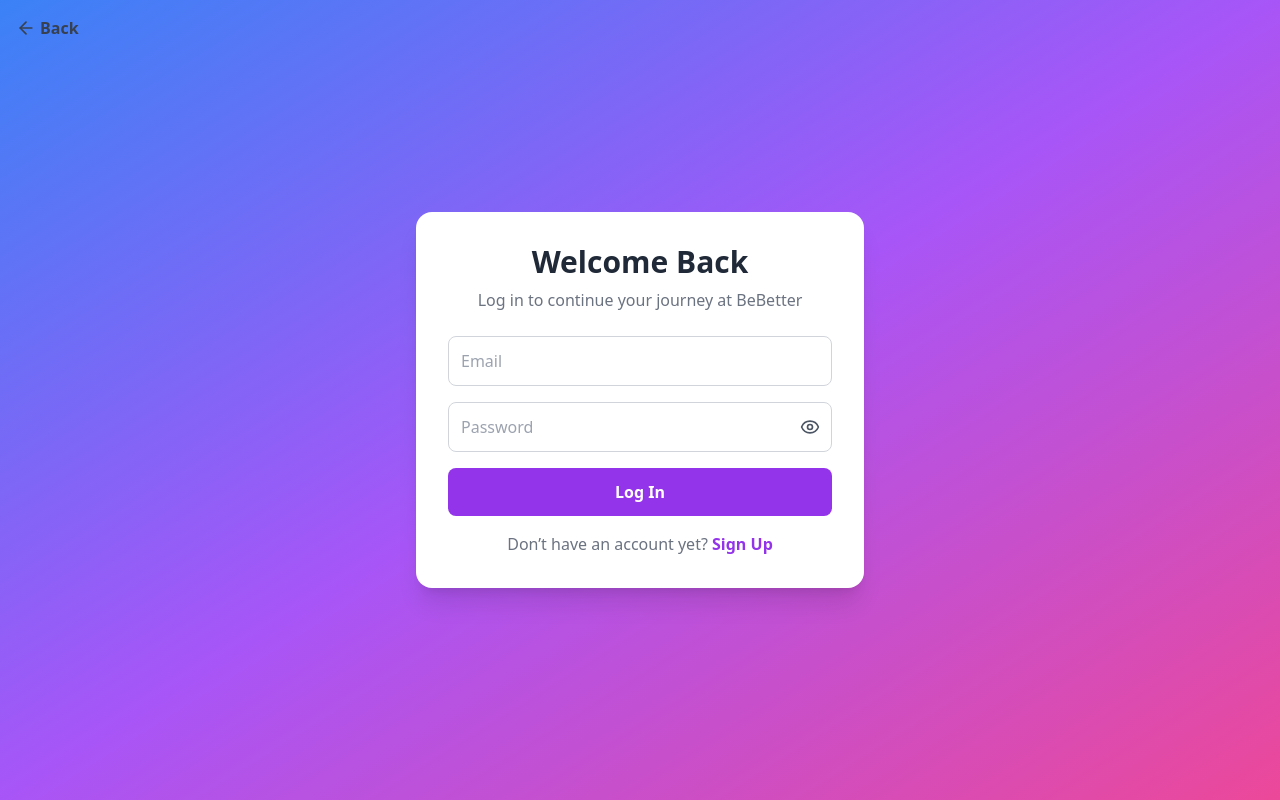
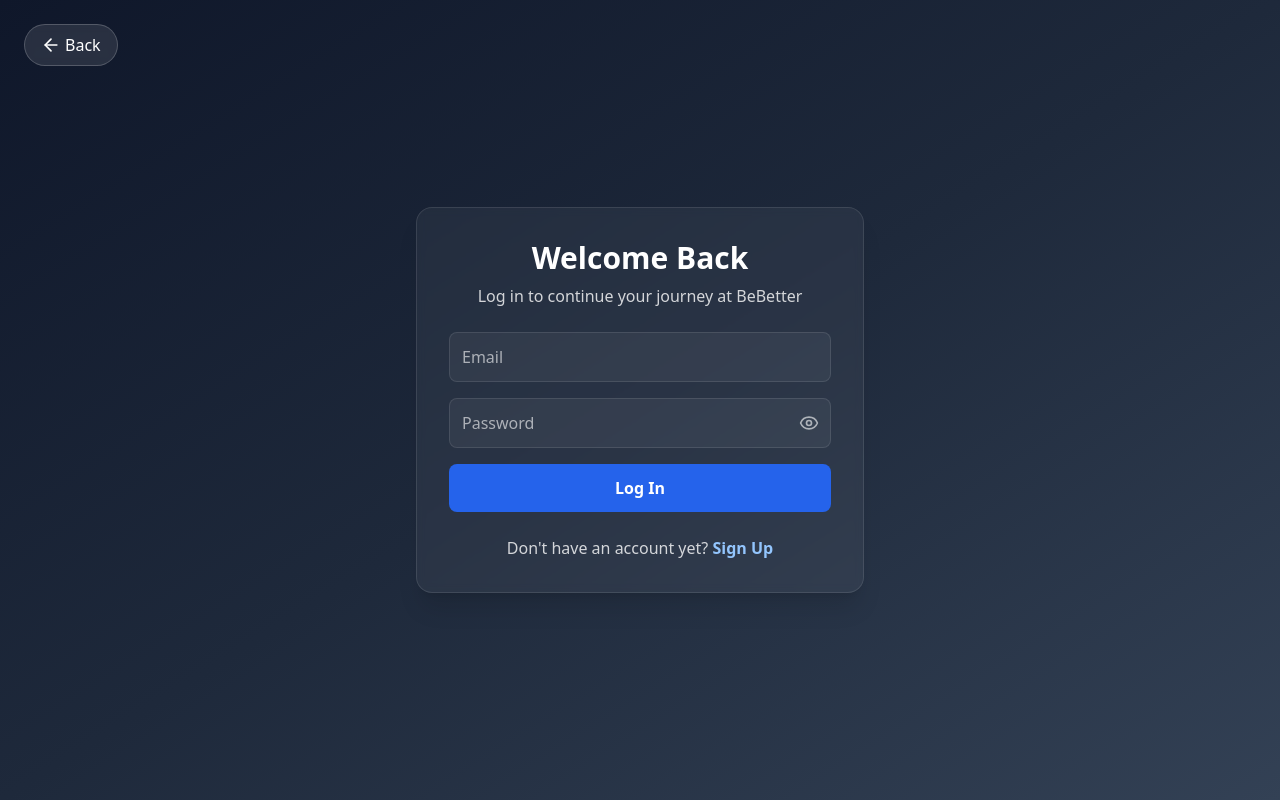
Before and after one commit to gabrielmeb/PRJ666, a Next.js app in the folder frontend/: page /user/login in a window 1280 px wide. Built offline with nearby package versions, Linux system fonts and the light colour scheme.

Commit message:
Home/register and login page adjusted

```diff
--- a/frontend/src/pages/user/login.js
+++ b/frontend/src/pages/user/login.js
@@ -1,22 +1,21 @@
+"use client";
 import { useState } from "react";
 import { useForm } from "react-hook-form";
-import { useRouter } from "next/router";
+import { useRouter } from "next/navigation";
 import Link from "next/link";
 import { ArrowLeft, Eye, EyeOff } from "lucide-react";
 
-const Login = () => {
+export default function Login() {
   const [apiError, setApiError] = useState("");
   const [showPassword, setShowPassword] = useState(false);
   const router = useRouter();
 
-  // Set up react-hook-form
   const {
     register,
     handleSubmit,
     formState: { errors },
   } = useForm();
 
-  // Handle form submission
   const onSubmit = async (formData) => {
     setApiError("");
 
@@ -33,11 +32,9 @@
         throw new Error(result.message || "Login failed");
       }
 
-      // Optional: store the token or user info in local storage/context
       localStorage.setItem("userToken", result.token);
       localStorage.setItem("userId", result.user._id);
 
-      // Redirect user upon successful login
       router.push("/user/home");
     } catch (err) {
       setApiError(err.message);
@@ -45,25 +42,34 @@
   };
 
   return (
-    <div className="flex items-center justify-center min-h-screen bg-gradient-to-br from-blue-500 via-purple-500 to-pink-500 px-4">
+    <div className="relative min-h-screen bg-gradient-to-br from-slate-900 via-slate-800 to-slate-700 text-white overflow-hidden">
+      {/* Back Button */}
+      <div className="absolute top-6 left-6 z-10">
         <button
           onClick={() => router.back()}
-        className="absolute top-2 left-2 md:top-4 md:left-4 flex items-center font-semibold text-gray-700 hover:text-gray-900 hover:underline"
+          className="flex items-center px-4 py-2 rounded-full bg-white/10 backdrop-blur-sm hover:bg-white/20 transition-all border border-white/20"
         >
           <ArrowLeft className="w-5 h-5 mr-1" /> Back
         </button>
-      <div className="bg-white p-8 rounded-2xl shadow-xl w-full max-w-md text-center">
-        <h2 className="text-3xl font-bold text-gray-800">Welcome Back</h2>
-        <p className="text-gray-500 mt-2">Log in to continue your journey at BeBetter</p>
+      </div>
 
-        {/* Display any API error at the top */}
+      {/* Main Content */}
+      <div className="container mx-auto px-4 py-24 flex flex-col items-center justify-center min-h-screen">
+        {/* Login Form */}
+        <div className="bg-white/5 backdrop-blur-sm p-8 rounded-2xl shadow-xl w-full max-w-md border border-white/10 hover:border-white/20 transition-all animate-fade-in">
+          <h1 className="text-3xl font-bold text-center mb-2">Welcome Back</h1>
+          <p className="text-center text-white/80 mb-6">
+            Log in to continue your journey at BeBetter
+          </p>
+
+          {/* API Error */}
           {apiError && (
-          <div className="bg-red-100 text-red-700 p-3 rounded-md mt-4">
+            <div className="bg-red-500/20 text-red-200 p-3 rounded-md mb-4 border border-red-500/30">
               {apiError}
             </div>
           )}
 
-        <form onSubmit={handleSubmit(onSubmit)} className="mt-6 space-y-4 text-left">
+          <form onSubmit={handleSubmit(onSubmit)} className="space-y-4">
             {/* Email Field */}
             <div>
               <input
@@ -76,10 +82,10 @@
                     message: "Please enter a valid email address",
                   },
                 })}
-              className="w-full p-3 rounded-lg border border-gray-300 focus:ring-2 focus:ring-purple-500 focus:outline-none"
+                className="w-full p-3 rounded-lg bg-white/5 border border-white/10 focus:ring-2 focus:ring-blue-400 focus:outline-none placeholder:text-white/60 hover:border-white/20 transition-all"
               />
               {errors.email && (
-              <p className="text-red-500 text-sm mt-1">
+                <p className="text-red-300 text-sm mt-1">
                   {errors.email.message}
                 </p>
               )}
@@ -97,17 +103,17 @@
                     message: "Password must be at least 6 characters",
                   },
                 })}
-              className="w-full p-3 rounded-lg border border-gray-300 focus:ring-2 focus:ring-purple-500 focus:outline-none"
+                className="w-full p-3 rounded-lg bg-white/5 border border-white/10 focus:ring-2 focus:ring-blue-400 focus:outline-none placeholder:text-white/60 hover:border-white/20 transition-all"
               />
               <button
                 type="button"
                 onClick={() => setShowPassword(!showPassword)}
-              className="absolute inset-y-0 right-0 pr-3 flex items-center text-gray-600"
+                className="absolute inset-y-0 right-0 pr-3 flex items-center text-white/60 hover:text-white/90 transition-all"
               >
                 {showPassword ? <EyeOff className="w-5 h-5" /> : <Eye className="w-5 h-5" />}
               </button>
               {errors.password && (
-              <p className="text-red-500 text-sm mt-1">
+                <p className="text-red-300 text-sm mt-1">
                   {errors.password.message}
                 </p>
               )}
@@ -116,21 +122,33 @@
             {/* Submit Button */}
             <button
               type="submit"
-            className="w-full bg-purple-600 text-white py-3 rounded-lg font-semibold hover:bg-purple-700 transition-colors"
+              className="w-full bg-blue-600 text-white py-3 rounded-lg font-semibold hover:bg-blue-700 transition-all duration-300 mt-2"
             >
               Log In
             </button>
           </form>
 
-        <p className="mt-4 text-gray-500">
-          Don’t have an account yet?{" "}
-          <Link href="/user/register" className="text-purple-600 font-semibold hover:underline">
+          <p className="mt-6 text-center text-white/80">
+            Don't have an account yet?{" "}
+            <Link
+              href="/user/register"
+              className="text-blue-300 font-semibold hover:text-blue-200 hover:underline transition-all"
+            >
               Sign Up
             </Link>
           </p>
         </div>
       </div>
+
+      <style jsx global>{`
+        @keyframes fadeIn {
+          from { opacity: 0; transform: translateY(10px); }
+          to { opacity: 1; transform: translateY(0); }
+        }
+        .animate-fade-in {
+          animation: fadeIn 0.5s ease-out forwards;
+        }
+      `}</style>
+    </div>
   );
-};
-
-export default Login;
+}
--- a/frontend/src/pages/user/register.js
+++ b/frontend/src/pages/user/register.js
@@ -1,13 +1,15 @@
+"use client";
 import { useState } from "react";
 import { useForm } from "react-hook-form";
-import { useRouter } from "next/router";
+import { useRouter } from "next/navigation";
 import Link from "next/link";
 import { ArrowLeft, Eye, EyeOff } from "lucide-react";
 
-const Register = () => {
+export default function Register() {
   const [apiError, setApiError] = useState("");
   const [showPassword, setShowPassword] = useState(false);
   const router = useRouter();
+
   const {
     register,
     handleSubmit,
@@ -30,7 +32,6 @@
         throw new Error(result.message || "Registration failed");
       }
 
-      // If registration is successful, redirect to the login page
       router.push("/user/login");
     } catch (err) {
       setApiError(err.message);
@@ -38,27 +39,34 @@
   };
 
   return (
-    <div className="flex items-center justify-center min-h-screen bg-gradient-to-br from-blue-500 via-purple-500 to-pink-500 px-4">
-
+    <div className="relative min-h-screen bg-gradient-to-br from-slate-900 via-slate-800 to-slate-700 text-white overflow-hidden">
+      {/* Back Button */}
+      <div className="absolute top-6 left-6 z-10">
         <button
           onClick={() => router.back()}
-        className="absolute top-2 left-2 md:top-4 md:left-4 flex items-center font-semibold text-gray-700 hover:text-gray-900 hover:underline"
+          className="flex items-center px-4 py-2 rounded-full bg-white/10 backdrop-blur-sm hover:bg-white/20 transition-all border border-white/20"
         >
           <ArrowLeft className="w-5 h-5 mr-1" /> Back
         </button>
+      </div>
 
-      <div className="bg-white p-8 rounded-2xl shadow-xl w-full max-w-md text-center">
-        <h2 className="text-3xl font-bold text-gray-800">Create an Account</h2>
-        <p className="text-gray-500 mt-2">Join BeBetter and start improving today!</p>
+      {/* Main Content */}
+      <div className="container mx-auto px-4 py-24 flex flex-col items-center justify-center min-h-screen">
+        {/* Registration Form */}
+        <div className="bg-white/5 backdrop-blur-sm p-8 rounded-2xl shadow-xl w-full max-w-md border border-white/10 hover:border-white/20 transition-all animate-fade-in">
+          <h1 className="text-3xl font-bold text-center mb-2">Create an Account</h1>
+          <p className="text-center text-white/80 mb-6">
+            Join BeBetter and start improving today!
+          </p>
 
-        {/* Display any API error at the top */}
+          {/* API Error */}
           {apiError && (
-          <div className="bg-red-100 text-red-700 p-3 rounded-md mt-4">
+            <div className="bg-red-500/20 text-red-200 p-3 rounded-md mb-4 border border-red-500/30">
               {apiError}
             </div>
           )}
 
-        <form onSubmit={handleSubmit(onSubmit)} className="mt-6 space-y-4 text-left">
+          <form onSubmit={handleSubmit(onSubmit)} className="space-y-4">
             {/* First Name */}
             <div>
               <input
@@ -67,10 +75,10 @@
                 {...register("first_name", {
                   required: "First name is required",
                 })}
-              className="w-full p-3 rounded-lg border border-gray-300 focus:ring-2 focus:ring-purple-500 focus:outline-none"
+                className="w-full p-3 rounded-lg bg-white/5 border border-white/10 focus:ring-2 focus:ring-blue-400 focus:outline-none placeholder:text-white/60 hover:border-white/20 transition-all"
               />
               {errors.first_name && (
-              <p className="text-red-500 text-sm mt-1">
+                <p className="text-red-300 text-sm mt-1">
                   {errors.first_name.message}
                 </p>
               )}
@@ -84,10 +92,10 @@
                 {...register("last_name", {
                   required: "Last name is required",
                 })}
-              className="w-full p-3 rounded-lg border border-gray-300 focus:ring-2 focus:ring-purple-500 focus:outline-none"
+                className="w-full p-3 rounded-lg bg-white/5 border border-white/10 focus:ring-2 focus:ring-blue-400 focus:outline-none placeholder:text-white/60 hover:border-white/20 transition-all"
               />
               {errors.last_name && (
-              <p className="text-red-500 text-sm mt-1">
+                <p className="text-red-300 text-sm mt-1">
                   {errors.last_name.message}
                 </p>
               )}
@@ -105,35 +113,16 @@
                     message: "Please enter a valid email address",
                   },
                 })}
-              className="w-full p-3 rounded-lg border border-gray-300 focus:ring-2 focus:ring-purple-500 focus:outline-none"
+                className="w-full p-3 rounded-lg bg-white/5 border border-white/10 focus:ring-2 focus:ring-blue-400 focus:outline-none placeholder:text-white/60 hover:border-white/20 transition-all"
               />
               {errors.email && (
-              <p className="text-red-500 text-sm mt-1">
+                <p className="text-red-300 text-sm mt-1">
                   {errors.email.message}
                 </p>
               )}
             </div>
 
             {/* Password */}
-          {/* <div>
-            <input
-              type="password"
-              placeholder="Password"
-              {...register("password", {
-                required: "Password is required",
-                minLength: {
-                  value: 6,
-                  message: "Password must be at least 6 characters",
-                },
-              })}
-              className="w-full p-3 rounded-lg border border-gray-300 focus:ring-2 focus:ring-purple-500 focus:outline-none"
-            />
-            {errors.password && (
-              <p className="text-red-500 text-sm mt-1">
-                {errors.password.message}
-              </p>
-            )}
-          </div> */}
             <div className="relative">
               <input
                 type={showPassword ? "text" : "password"}
@@ -145,17 +134,17 @@
                     message: "Password must be at least 6 characters",
                   },
                 })}
-              className="w-full p-3 rounded-lg border border-gray-300 focus:ring-2 focus:ring-purple-500 focus:outline-none"
+                className="w-full p-3 rounded-lg bg-white/5 border border-white/10 focus:ring-2 focus:ring-blue-400 focus:outline-none placeholder:text-white/60 hover:border-white/20 transition-all"
               />
               <button
                 type="button"
                 onClick={() => setShowPassword(!showPassword)}
-              className="absolute inset-y-0 right-0 pr-3 flex items-center text-gray-600"
+                className="absolute inset-y-0 right-0 pr-3 flex items-center text-white/60 hover:text-white/90 transition-all"
               >
                 {showPassword ? <EyeOff className="w-5 h-5" /> : <Eye className="w-5 h-5" />}
               </button>
               {errors.password && (
-              <p className="text-red-500 text-sm mt-1">
+                <p className="text-red-300 text-sm mt-1">
                   {errors.password.message}
                 </p>
               )}
@@ -164,21 +153,33 @@
             {/* Submit Button */}
             <button
               type="submit"
-            className="w-full bg-purple-600 text-white py-3 rounded-lg font-semibold hover:bg-purple-700 transition-colors"
+              className="w-full bg-blue-600 text-white py-3 rounded-lg font-semibold hover:bg-blue-700 transition-all duration-300 mt-2"
             >
               Sign Up
             </button>
           </form>
 
-        <p className="mt-4 text-gray-500">
+          <p className="mt-6 text-center text-white/80">
             Already have an account?{" "}
-          <Link href="/user/login" className="text-purple-600 font-semibold hover:underline">
+            <Link
+              href="/user/login"
+              className="text-blue-300 font-semibold hover:text-blue-200 hover:underline transition-all"
+            >
               Sign In
             </Link>
           </p>
         </div>
       </div>
+
+      <style jsx global>{`
+        @keyframes fadeIn {
+          from { opacity: 0; transform: translateY(10px); }
+          to { opacity: 1; transform: translateY(0); }
+        }
+        .animate-fade-in {
+          animation: fadeIn 0.5s ease-out forwards;
+        }
+      `}</style>
+    </div>
   );
-};
-
-export default Register;
+}
```
Lines whose indentation alone changed are shown as unchanged.
